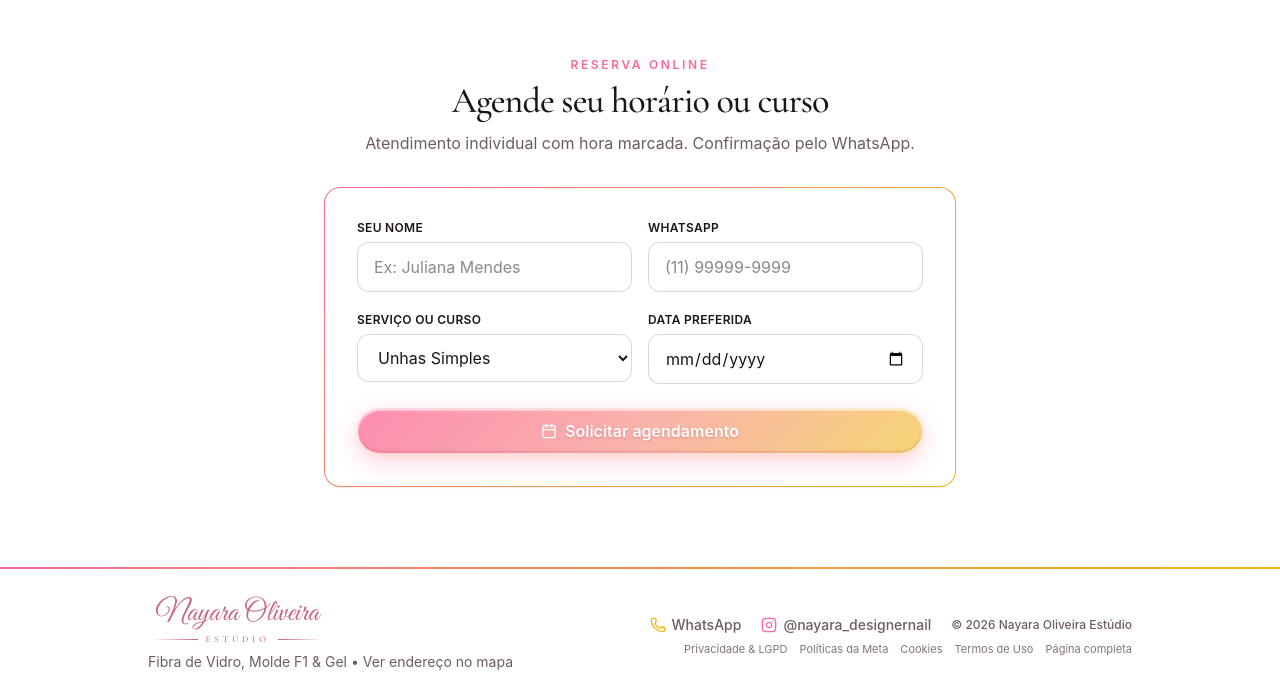
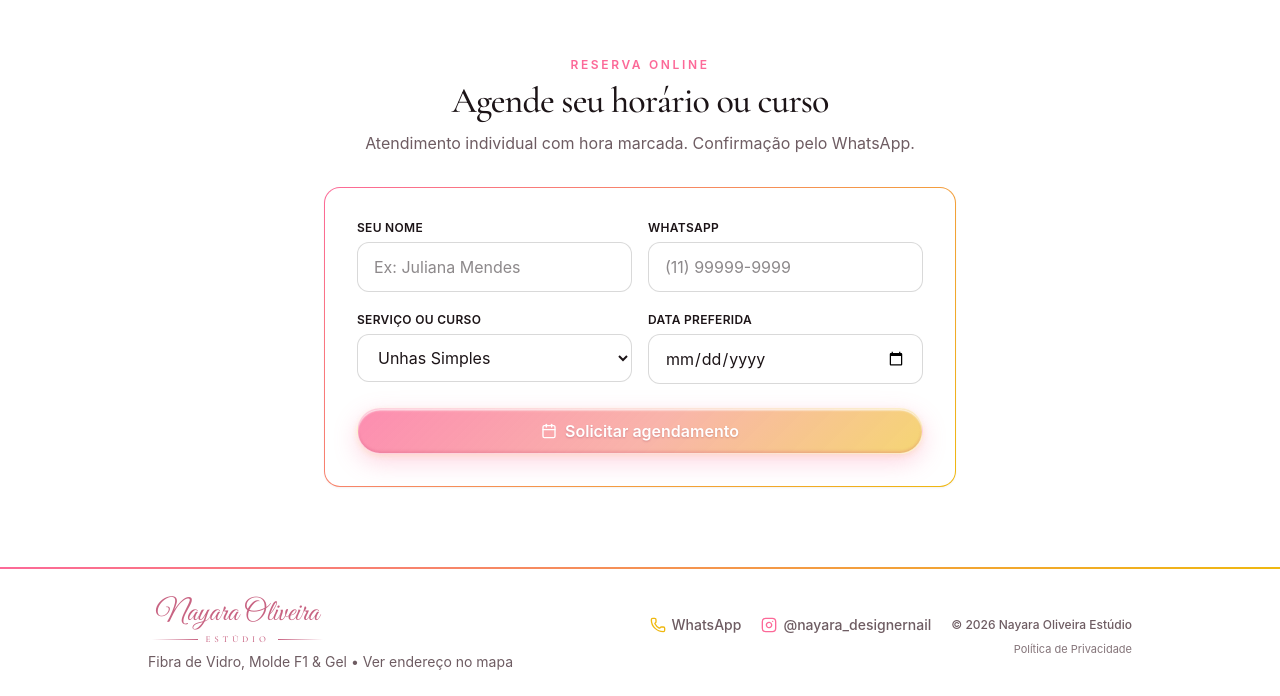
Before and after one commit to lucsrcz/site-nails, a Next.js app: page / in a window 1280 px wide. Shown: the part 4231-4927 px from the top of the page. Built offline with nearby package versions, Linux system fonts and the light colour scheme.

Commit message:
ui: show only Politica de Privacidade link in footer

```diff
--- a/components/website-sections.tsx
+++ b/components/website-sections.tsx
@@ -676,47 +676,29 @@ export default function WebsiteSections() {
               </span>
             </div>
 
-            {/* Desktop: discreet LGPD & Meta links directly below contacts */}
+            {/* Desktop: discreet Privacy Policy link directly below contacts */}
             <div className="hidden flex-wrap justify-end gap-x-3 gap-y-1 text-[11px] text-ink-muted/85 md:flex">
-              {POLICY_SECTIONS.map((sec) => (
               <button
-                  key={sec.id}
                 type="button"
-                  onClick={() => setActivePolicyId(sec.id)}
+                onClick={() => setActivePolicyId(POLICY_SECTIONS[0]?.id ?? null)}
                 className="cursor-pointer underline-offset-4 transition hover:text-[#fc6998] hover:underline"
               >
-                  {sec.tabLabel}
+                Política de Privacidade
               </button>
-              ))}
-              <Link
-                href="/privacidade"
-                className="underline-offset-4 transition hover:text-[#fc6998] hover:underline"
-              >
-                Página completa
-              </Link>
             </div>
           </div>
         </div>
 
-        {/* Mobile: separate policy row below */}
+        {/* Mobile: single Privacy Policy link below */}
         <div className="mx-auto mt-5 max-w-5xl border-t border-black/5 px-5 pt-4 md:hidden">
           <div className="flex flex-wrap items-center justify-center gap-x-4 gap-y-2 text-[11px] text-ink-muted/85">
-            {POLICY_SECTIONS.map((sec) => (
             <button
-                key={sec.id}
               type="button"
-                onClick={() => setActivePolicyId(sec.id)}
+              onClick={() => setActivePolicyId(POLICY_SECTIONS[0]?.id ?? null)}
               className="cursor-pointer underline-offset-4 transition hover:text-[#fc6998] hover:underline"
             >
-                {sec.tabLabel}
+              Política de Privacidade
             </button>
-            ))}
-            <Link
-              href="/privacidade"
-              className="underline-offset-4 transition hover:text-[#fc6998] hover:underline"
-            >
-              Página completa
-            </Link>
           </div>
         </div>
       </footer>
```
Lines whose indentation alone changed are shown as unchanged.
